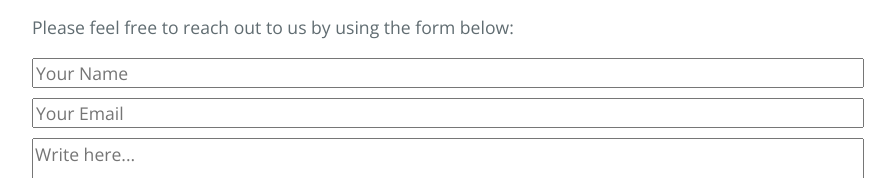
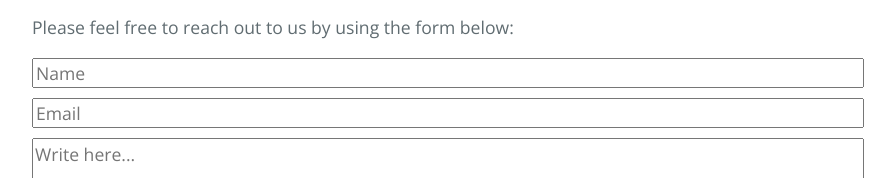
Before and after one commit to quentindecock/peers_and_peers, a plain HTML site: page index.html in a window 1280 px wide. Shown: the part 1124-1302 px from the top of the page, without its empty margins (192-1087 px from the left). Drawn offline with nearby package versions, Linux system fonts and the light colour scheme.

Commit message:
updates copy

```diff
--- a/index.html
+++ b/index.html
@@ -101,8 +101,8 @@
 
       <form accept-charset="UTF-8" action="https://formkeep.com/f/7534fee2386b" method="POST">
         <input type="hidden" name="utf8" value="✓">
-        <input type="text" name="name" placeholder="Your Name">
-        <input type="email" name="email" placeholder="Your Email">
+        <input type="text" name="name" placeholder="Name">
+        <input type="email" name="email" placeholder="Email">
         <br/>
         <textarea type="text" name="text" placeholder="Write here..." rows='6'></textarea>
         <br/>
```
